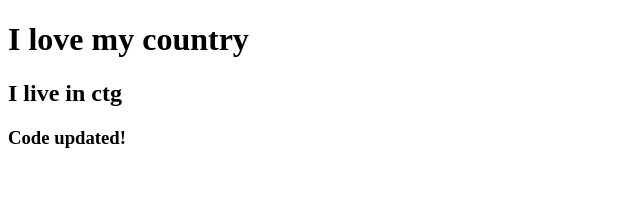
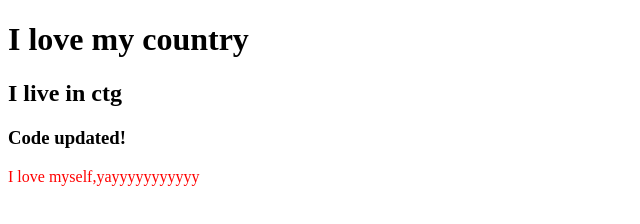
Before and after one commit to tasfi60/my-second-repo, a plain HTML site: page index.html in a window 1280 px wide. Shown: the whole page, without its empty margins (0-640 px from the left). Drawn offline with Linux system fonts and the light colour scheme.

```diff
--- a/index.html
+++ b/index.html
@@ -5,11 +5,13 @@
     <meta http-equiv="X-UA-Compatible" content="IE=edge">
     <meta name="viewport" content="width=device-width, initial-scale=1.0">
     <title>My second repo</title>
+    <link rel="stylesheet" href="style.css">
 </head>
 <body>
     <h1>I love my country</h1>
     <h2>I live in ctg</h2>
     <h3>Code updated!</h3>
+    <p>I love myself,yayyyyyyyyyyy</p>
 
 </body>
 </html>
--- a/style.css
+++ b/style.css
@@ -0,0 +1,3 @@
+p{
+    color:red;
+}
```
